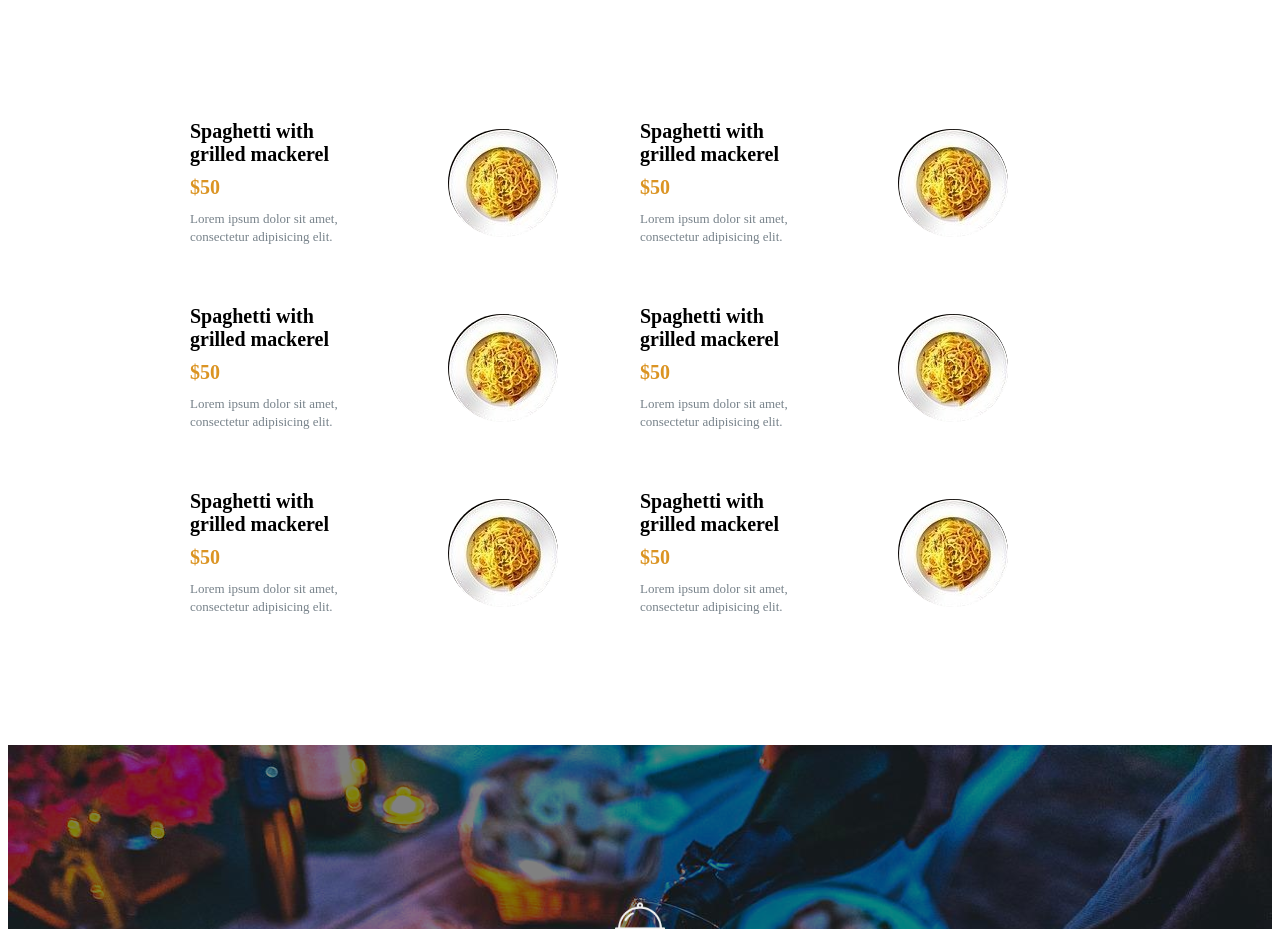
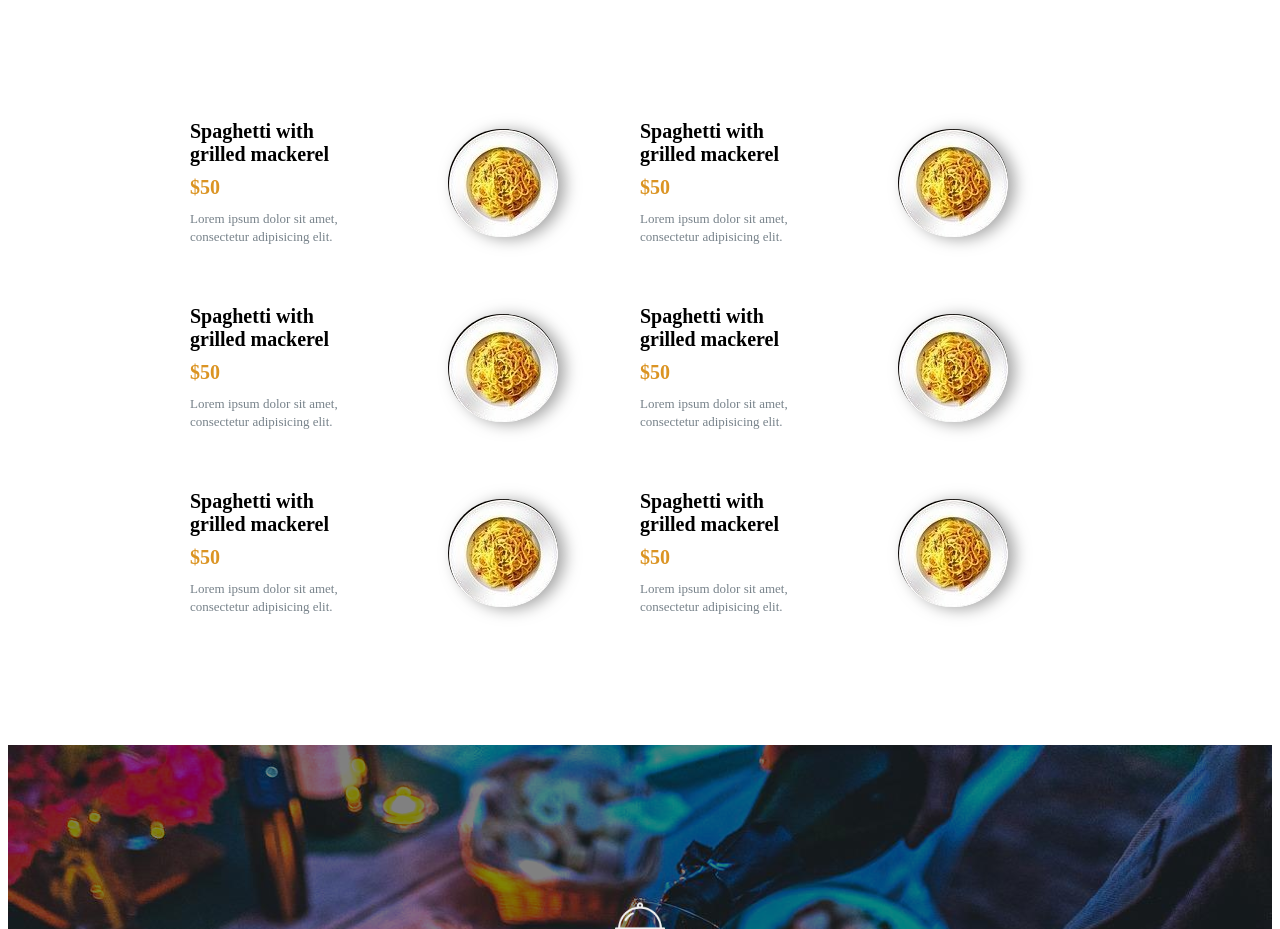
Before and after one commit to HemelAhsan/BBQ, a plain HTML site: page index.html in a window 1280 px wide. Shown: the part 2000-2929 px from the top of the page. Drawn offline with Linux system fonts and the light colour scheme.

Commit message:
Update style.css

```diff
--- a/css/style.css
+++ b/css/style.css
@@ -228,7 +228,8 @@ header .navber nav ul li:last-child a:focus{color: #DB9423;
                                 flex: 0 0 50%;}
 .menu-section .menu{} .menu-img img{max-width: 180px;
                                     border-radius: 60px;
-                                    margin: 0 auto;}
+                                    margin: 0 auto;
+                                    box-shadow: 7px 2px 15px #808080b0;}
 
 
 .offer-section{margin: 100px 0;
```
